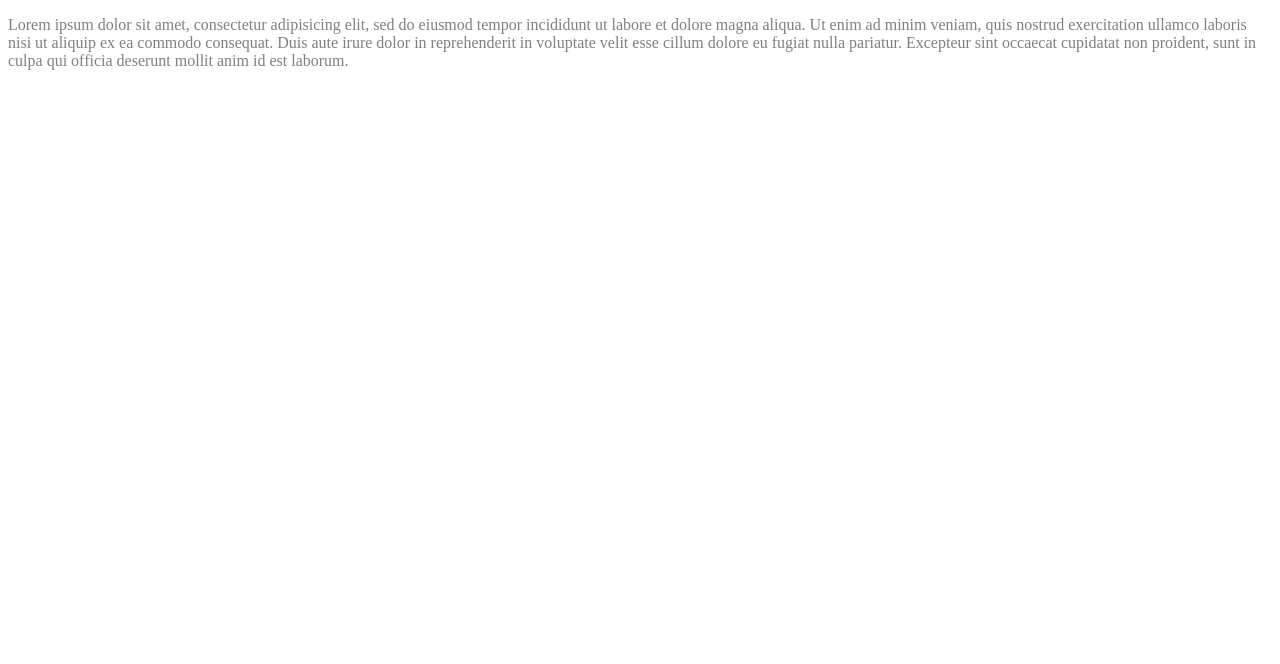
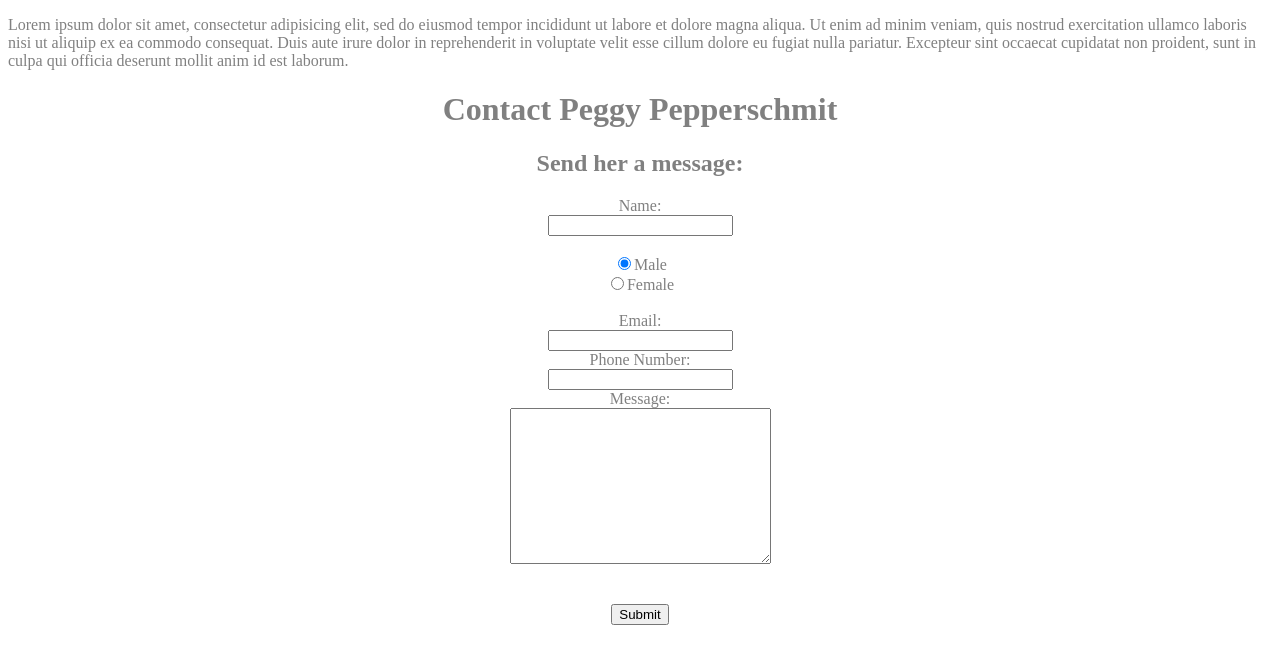
Before and after one commit to tracireed23/teamtatt, a plain HTML site: page index.html in a window 1280 px wide. Drawn offline with Linux system fonts and the light colour scheme.

Commit message:
contact form

```diff
--- a/index.html
+++ b/index.html
@@ -1,16 +1,36 @@
 <!DOCTYPE html>
 <html>
 <head>
-	<title>teamtatt</title>
+	<title>Peggy Pepperschmit</title>
 	<link rel="stylesheet" type="text/css" href="stylesheets/style.css">
 </head>
 <body>
+
 <p>Lorem ipsum dolor sit amet, consectetur adipisicing elit, sed do eiusmod
 tempor incididunt ut labore et dolore magna aliqua. Ut enim ad minim veniam,
 quis nostrud exercitation ullamco laboris nisi ut aliquip ex ea commodo
 consequat. Duis aute irure dolor in reprehenderit in voluptate velit esse
 cillum dolore eu fugiat nulla pariatur. Excepteur sint occaecat cupidatat non
 proident, sunt in culpa qui officia deserunt mollit anim id est laborum.</p>
+<form>
+  <h1>Contact Peggy Pepperschmit</h1>
+<h2>Send her a message:</h2>
 
+Name:<br>
+<input type="text" name="firstname"><br><br>
+  <input type="radio" name="sex" value="male" checked>Male
+<br>
+<input type="radio" name="sex" value="female">Female
+<br><br>
+Email:<br>
+<input type="text" name="email"><br>
+Phone Number:<br>
+<input type="text" name="phone_number">
+<br>
+Message:<br>
+  <textarea name="message" rows="10" cols="30"></textarea><br>
+  <br><br>
+<input type="submit" value="Submit">
+</form>
 </body>
 </html>
--- a/stylesheets/style.css
+++ b/stylesheets/style.css
@@ -1,3 +1,7 @@
 body {
 	color: gray;
 }
+
+form {
+	text-align: center;
+}
```
